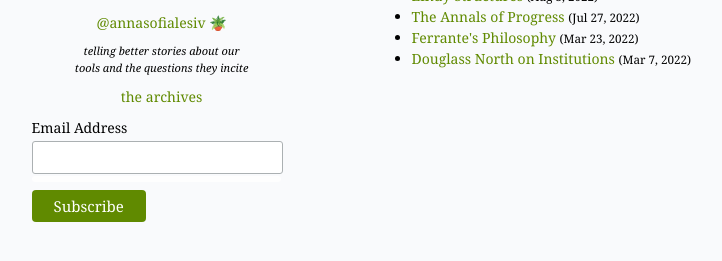
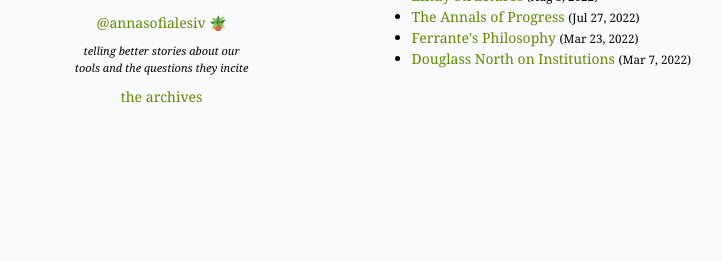
Before and after one commit to asofs/asofs.github.io, a Jekyll site: the page built from archive.html, in a window 1280 px wide, cut to the strip 224-485 px from the top of the page. Shown: the whole strip, without its empty margins (88-810 px from the left). Built offline with Jekyll 4.4.1, drawn with Linux system fonts in a browser that asks for light colours; comment, search, counter and statistics services are not loaded.

Commit message:
commenting out mailchimp

```diff
--- a/_layouts/default.html
+++ b/_layouts/default.html
@@ -92,7 +87,7 @@
             <span id="mce-EMAIL-HELPERTEXT" class="helper_text"></span>
           </div>
             <div id="mce-responses" class="clear foot">
-            </div>    <!-- real people should not fill this in and expect good things - do not remove this or risk form bot signups-->
+            </div>
               <div style="position: absolute; left: -5000px;" aria-hidden="true"><input type="text" name="b_e228186cf1e83ac8b25b76ebc_4bd0c55b2f" tabindex="-1" value=""></div>
                   <div class="optionalParent">
                       <div class="clear foot">
@@ -102,8 +97,8 @@
               </div>
           </form>
           </div>
-          <script type='text/javascript' src='//s3.amazonaws.com/downloads.mailchimp.com/js/mc-validate.js'></script><script type='text/javascript'>(function($) {window.fnames = new Array(); window.ftypes = new Array();fnames[0]='EMAIL';ftypes[0]='email';fnames[1]='FNAME';ftypes[1]='text';fnames[2]='LNAME';ftypes[2]='text';fnames[3]='ADDRESS';ftypes[3]='address';fnames[4]='PHONE';ftypes[4]='phone';fnames[5]='BIRTHDAY';ftypes[5]='birthday';}(jQuery));var $mcj = jQuery.noConflict(true);</script>
-          <!--End mc_embed_signup-->
+          <script type='text/javascript' src='//s3.amazonaws.com/downloads.mailchimp.com/js/mc-validate.js'></script><script type='text/javascript'>(function($) {window.fnames = new Array(); window.ftypes = new Array();fnames[0]='EMAIL';ftypes[0]='email';fnames[1]='FNAME';ftypes[1]='text';fnames[2]='LNAME';ftypes[2]='text';fnames[3]='ADDRESS';ftypes[3]='address';fnames[4]='PHONE';ftypes[4]='phone';fnames[5]='BIRTHDAY';ftypes[5]='birthday';}(jQuery));var $mcj = jQuery.noConflict(true);</script> -->
+          <!--End mc_embed_signup -->
         </div>
       </div>
       <div class="wrapper">
--- a/_sass/minima/_layout.scss
+++ b/_sass/minima/_layout.scss
@@ -231,7 +231,7 @@
 @media (max-width: 800px) {
   .annabox {
     margin-right: auto;
-    height: 400px;
+    height: 270px;
   }
 }
 
```
Also changed, not shown: other parts of _layouts/default.html (+1 -6 lines).
